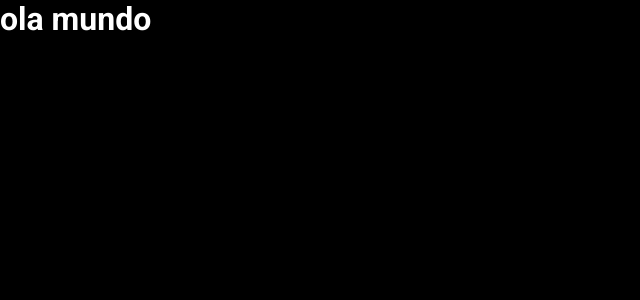
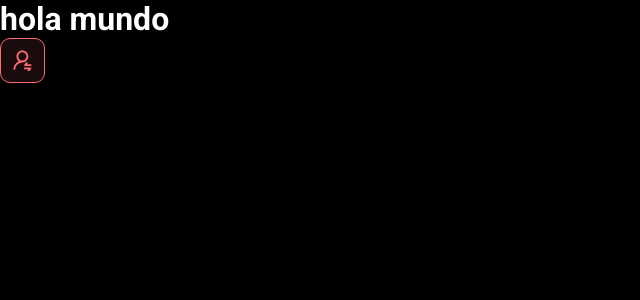
Before and after one commit to vitor812/dsmeta, a React (Vite) app in the folder frontend/: page / in a window 1280 px wide. Shown: the top 300 px of the page, without its empty margins (0-640 px from the left). Built offline with nearby package versions, Linux system fonts and the light colour scheme.

Commit message:
First component

```diff
--- a/frontend/src/App.tsx
+++ b/frontend/src/App.tsx
@@ -1,8 +1,11 @@
-
-
+import NotificationButton from "./components/NotificationButton"
 function App() {
   return(
-    <h1>ola mundo</h1>
+    <>
+    <h1>hola mundo</h1>
+    <NotificationButton/>
+    </>
+
   )
 }
 
--- /dev/null
+++ b/frontend/src/components/NotificationButton/index.tsx
@@ -0,0 +1,11 @@
+import icon from "../../assets/img/notification-icon.svg"
+import "./style.css"
+function NotificationButton() {
+  return(
+    <div className="dsmeta-red-btn">
+    <img src={icon} alt="Notificar" />
+  </div>
+  )
+}
+
+export default NotificationButton
--- /dev/null
+++ b/frontend/src/components/NotificationButton/style.css
@@ -0,0 +1,15 @@
+.dsmeta-red-btn {
+  height: 45px;
+  width: 45px;
+  background: rgba(255, 107, 114, 0.1);
+  border: 1px solid #ff6b72;
+  border-radius: 10px;
+  display: flex;
+  align-items: center;
+  justify-content: center;
+  cursor: pointer;
+}
+
+.dsmeta-red-btn img {
+    width: 19px;
+   }
```
Also changed, not shown: frontend/src/assets/img/notification-icon.svg (added).
